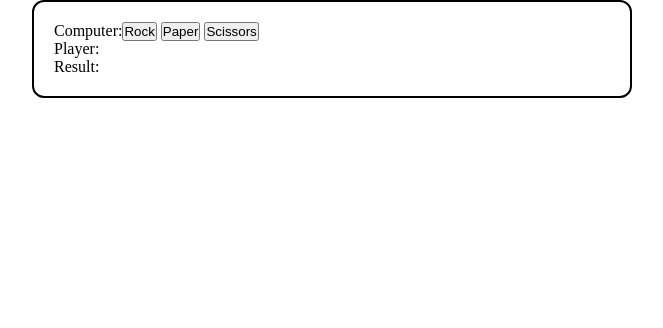
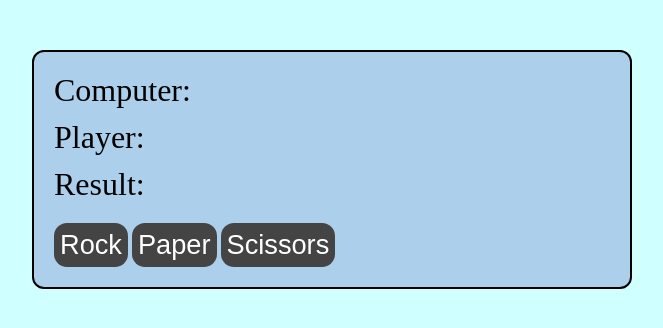
Before and after one commit to Dowirak228/Rock-Paper-Scissors, a plain HTML site: page code/index.html in a window 1280 px wide. Shown: the whole page, without its empty margins (308-971 px from the left). Drawn offline with Linux system fonts and the light colour scheme.

Commit message:
feat: Style project and finish css file

```diff
--- a/code/style.css
+++ b/code/style.css
@@ -4,14 +4,26 @@
    box-sizing: border-box;
 }
 
+body {
+   background-color: rgba(0, 255, 255, 0.19);
+}
+
 .container {
    max-width: 600px;
-   margin: 0 auto;
+   margin: 50px auto;
    padding: 20px;
    border: 2px solid #000;
    border-radius: 12px;
+   background-color: rgba(26, 10, 151, 0.19);
+}
+
+.titles {
+   font-size: 2rem;
    display: flex;
+   flex-direction: column;
+   gap: 10px;
 }
+
 .computer {
 }
 .player {
@@ -19,4 +31,20 @@
 .result {
 }
 .btns {
+   margin-top: 20px;
 }
+
+button {
+   font-size: 1.7rem;
+   border: 1px solid transparent;
+   background-color: rgb(68, 68, 68);
+   border-radius: 13px;
+   color: #fff;
+   padding: 5px;
+}
+
+button:hover {
+   border: 1px solid green;
+   background-color: rgb(36, 216, 20);
+
+}
```
